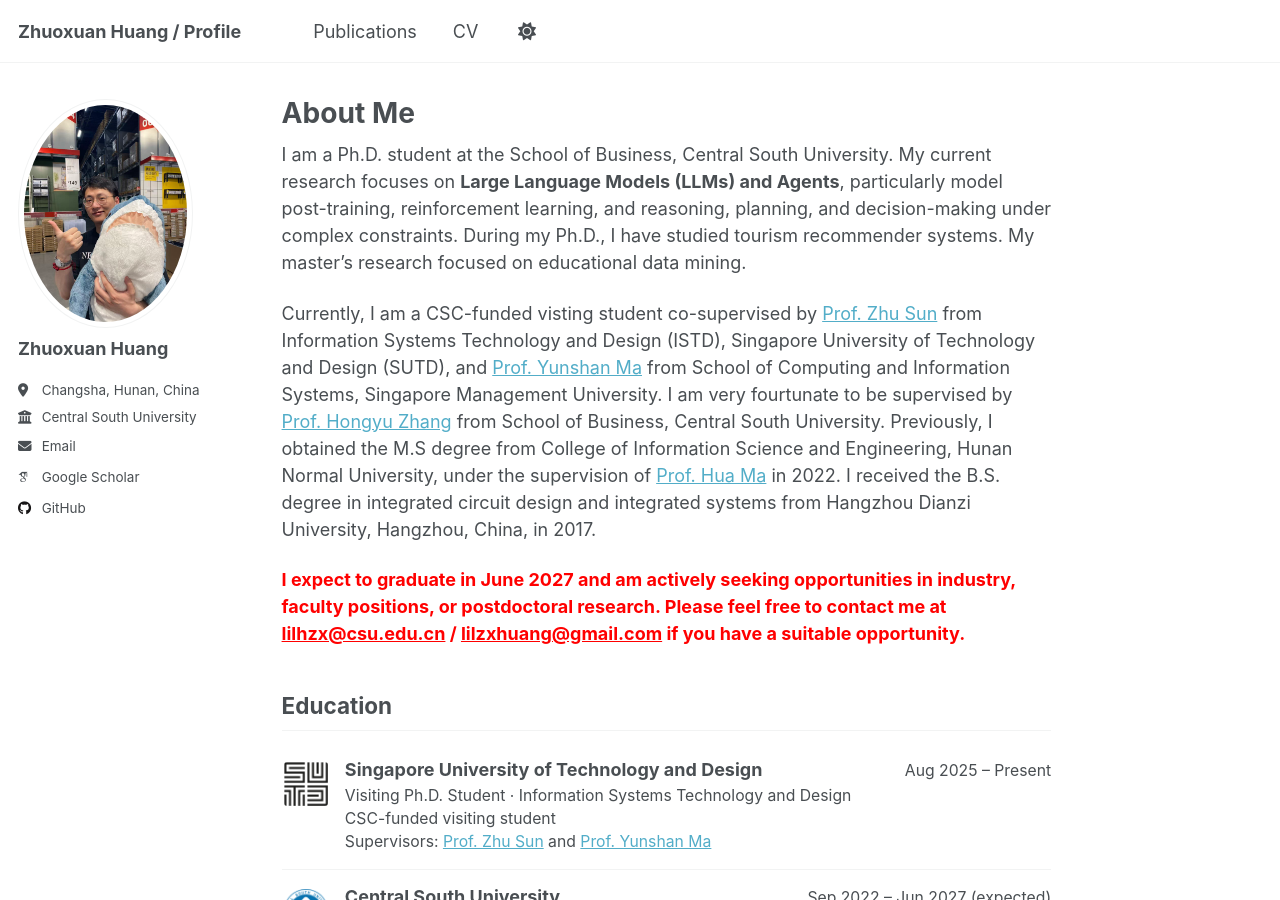
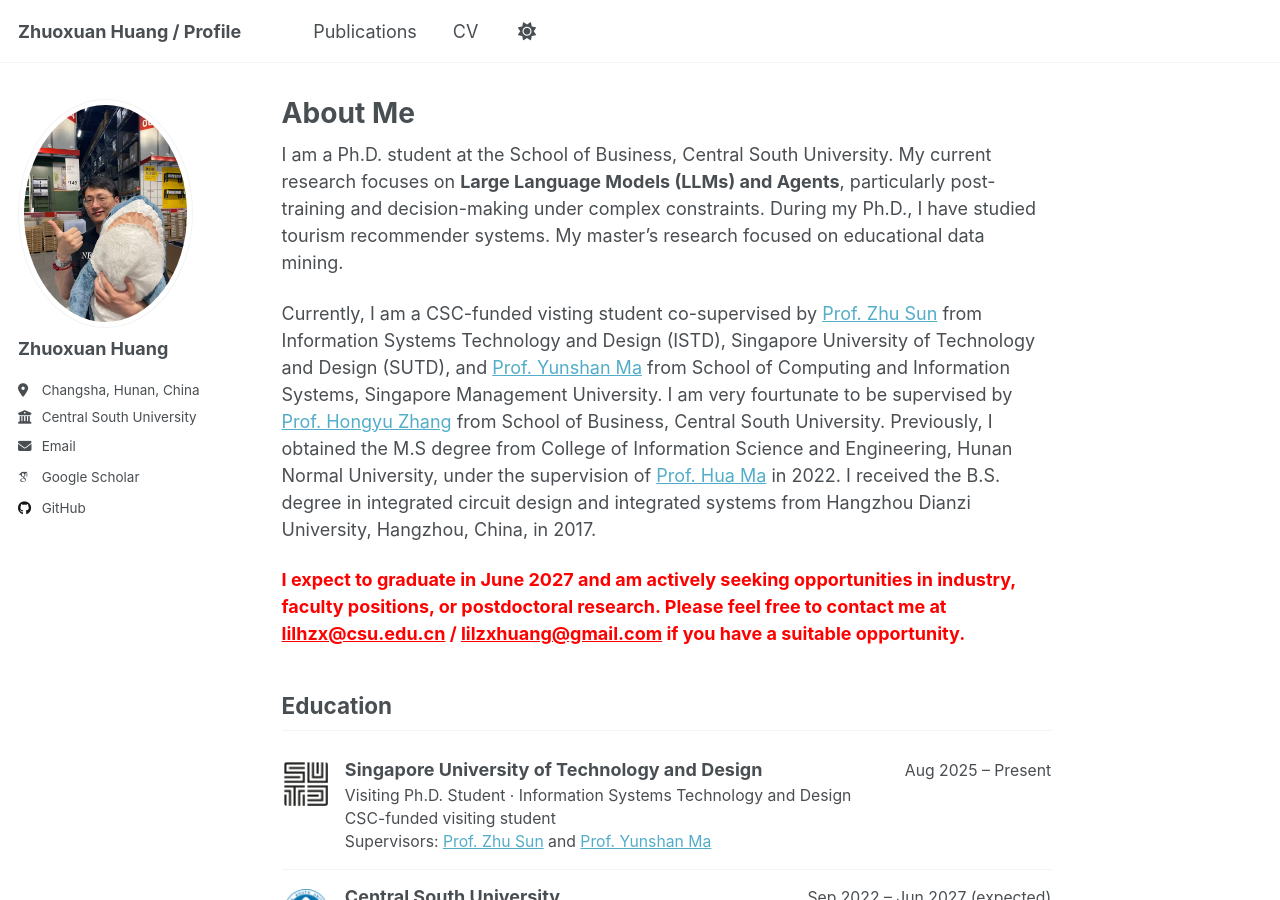
Before and after one commit to zelo2/zelo2.github.io, a Jekyll site: the page built from _pages/about.md, in a window 1280 px wide and 900 px high. Built offline with Jekyll 4.4.1, drawn with Linux system fonts in a browser that asks for light colours; some web fonts are replaced; a script that is not in the unit is left out.

Commit message:
Simplify the homepage research focus

```diff
--- a/_pages/about.md
+++ b/_pages/about.md
@@ -7,7 +7,7 @@ redirect_from:
   - /about.html
 ---
 
-I am a Ph.D. student at the School of Business, Central South University. My current research focuses on **Large Language Models (LLMs) and Agents**, particularly model post-training, reinforcement learning, and reasoning, planning, and decision-making under complex constraints. During my Ph.D., I have studied tourism recommender systems. My master's research focused on educational data mining.
+I am a Ph.D. student at the School of Business, Central South University. My current research focuses on **Large Language Models (LLMs) and Agents**, particularly post-training and decision-making under complex constraints. During my Ph.D., I have studied tourism recommender systems. My master's research focused on educational data mining.
 
 Currently, I am a CSC-funded visting student co-supervised by [Prof. Zhu Sun](https://sites.google.com/view/zhusun/home) from Information Systems Technology and Design (ISTD), Singapore University of Technology and Design (SUTD), and [Prof. Yunshan Ma](https://mysbupt.github.io) from School of Computing and Information Systems, Singapore Management University. I am very fourtunate to be supervised by [Prof. Hongyu Zhang](https://scholar.google.com.hk/citations?user=B1gqJ8UAAAAJ&hl=zh-CN&oi=sra) from School of Business, Central South University. Previously, I obtained the M.S degree from College of Information Science and Engineering, Hunan Normal University, under the supervision of [Prof. Hua Ma](https://ieeexplore.ieee.org/author/37086381334) in 2022. I received the B.S. degree in integrated circuit design and integrated systems from Hangzhou Dianzi University, Hangzhou, China, in 2017.
 
```
